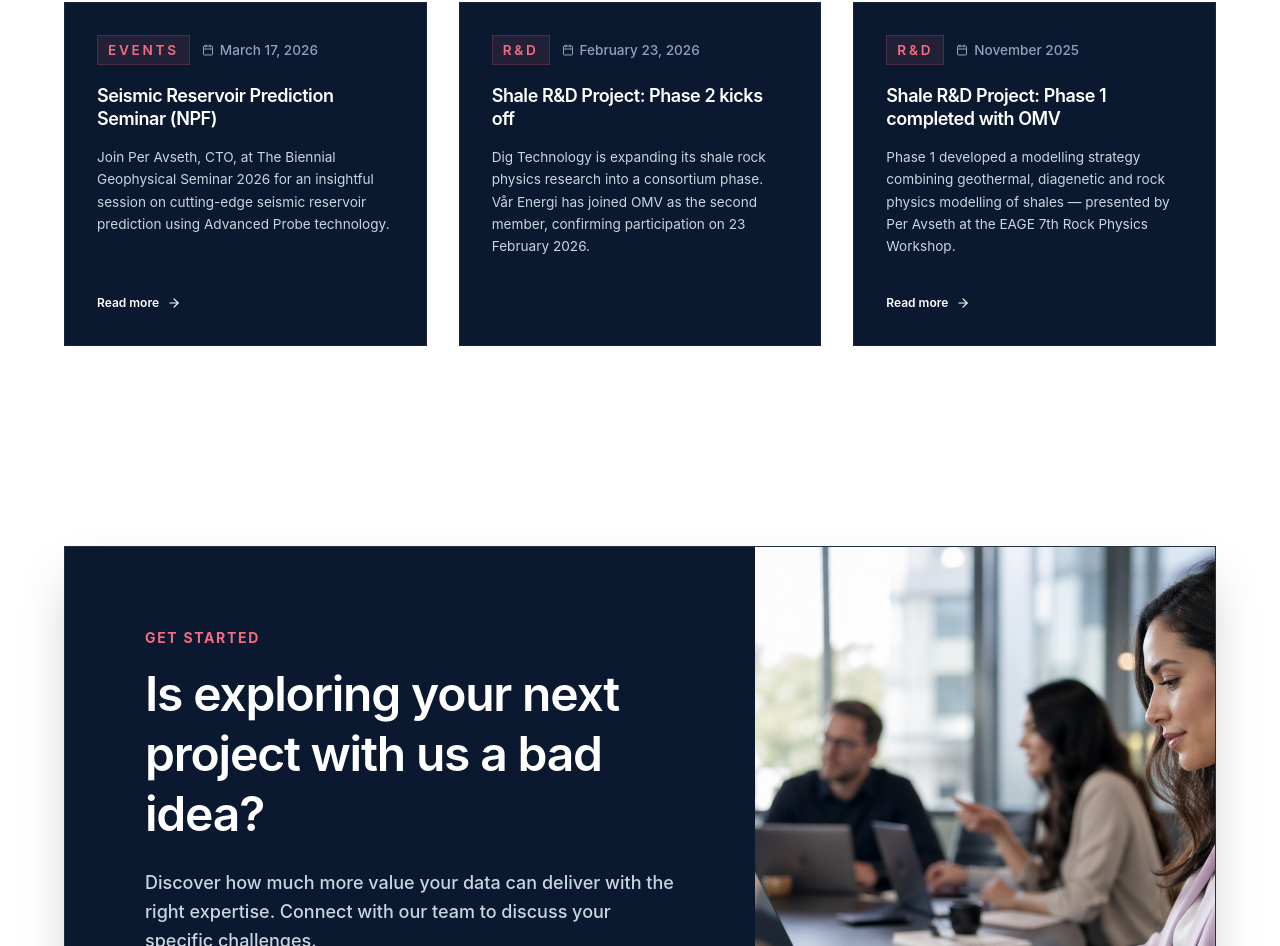
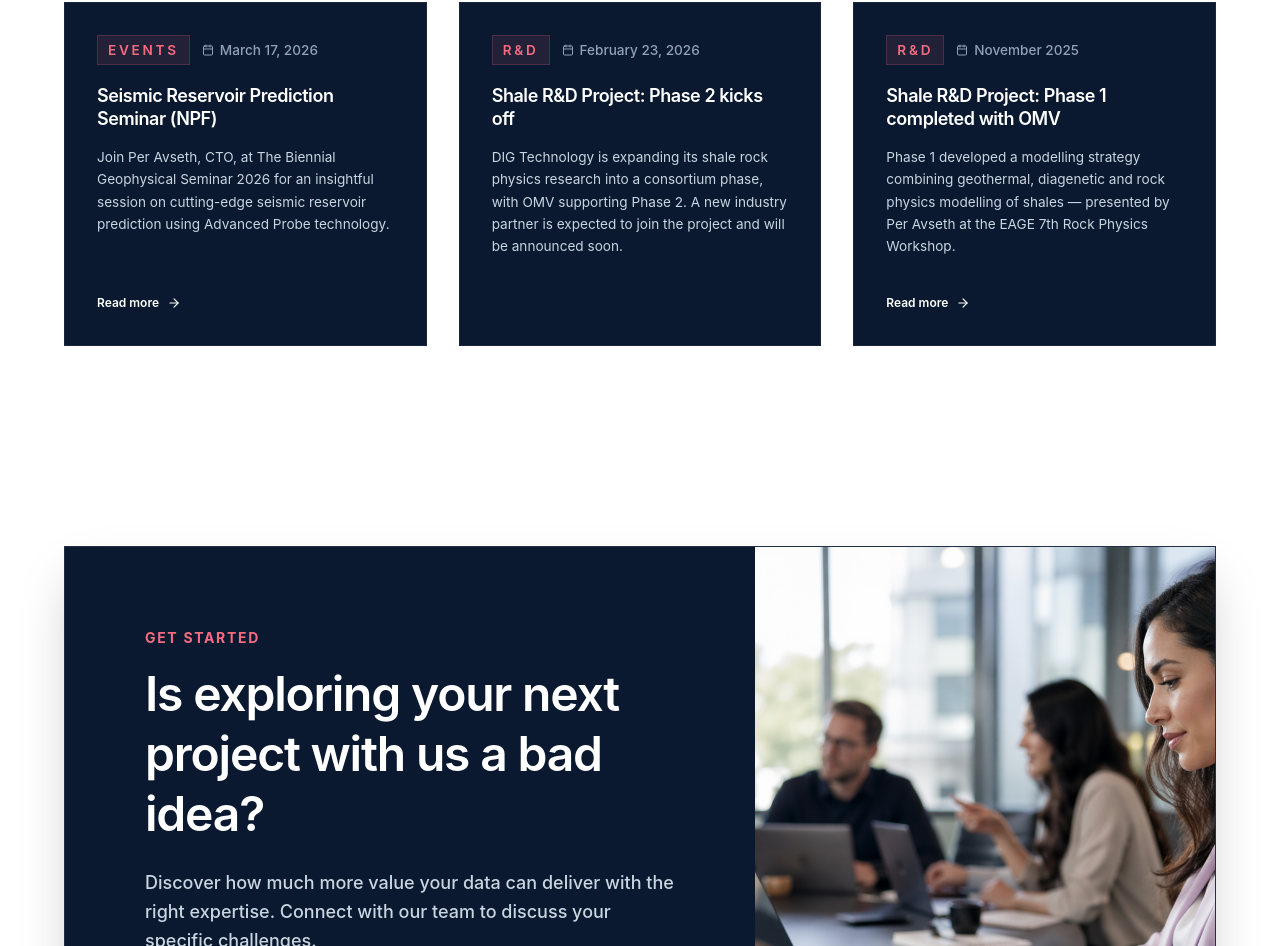
Before and after one commit to zaindigtech/dig-technology-webpage, a React (Vite) app: page / in a window 1280 px wide. Shown: the part 10480-11426 px from the top of the page. Built offline with nearby package versions, Linux system fonts and the light colour scheme.

Commit message:
Update News.tsx

```diff
--- a/src/components/News.tsx
+++ b/src/components/News.tsx
@@ -14,7 +14,7 @@ const NEWS_ITEMS = [
     date: "February 23, 2026",
     category: "R&D",
     title: "Shale R&D Project: Phase 2 kicks off",
-    excerpt: "Dig Technology is expanding its shale rock physics research into a consortium phase. Vår Energi has joined OMV as the second member, confirming participation on 23 February 2026.",
+    excerpt: "DIG Technology is expanding its shale rock physics research into a consortium phase, with OMV supporting Phase 2. A new industry partner is expected to join the project and will be announced soon.",
     link: ""
   },
   {
```
